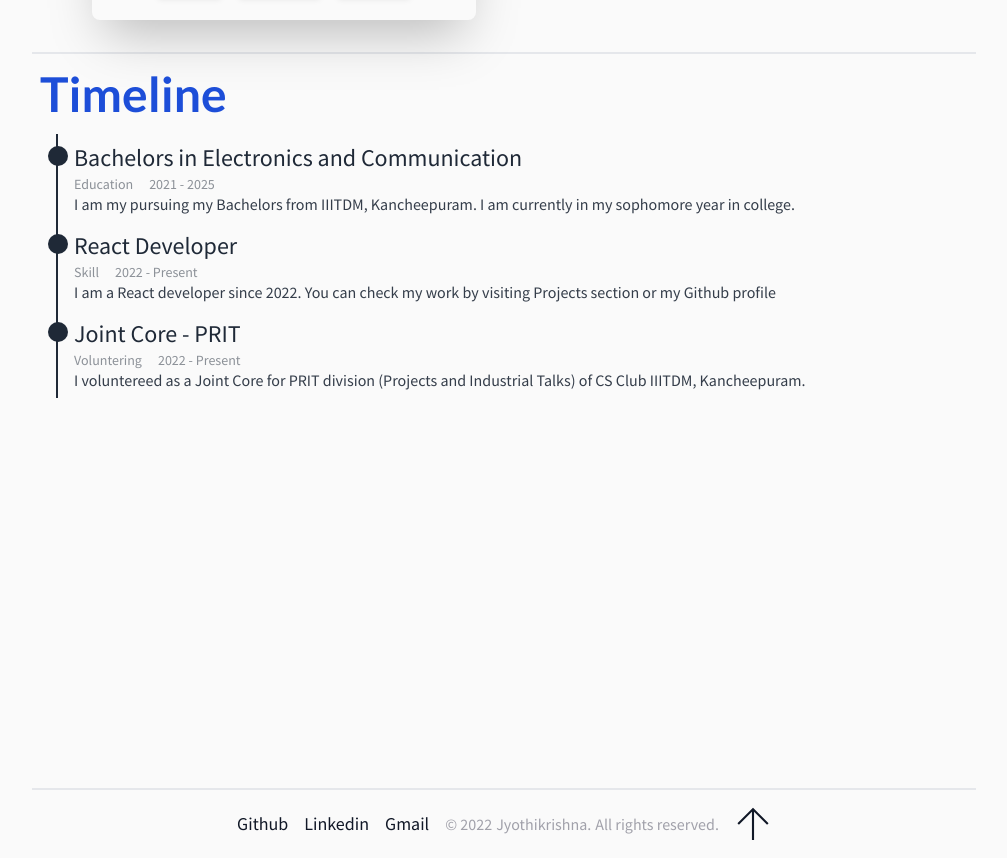
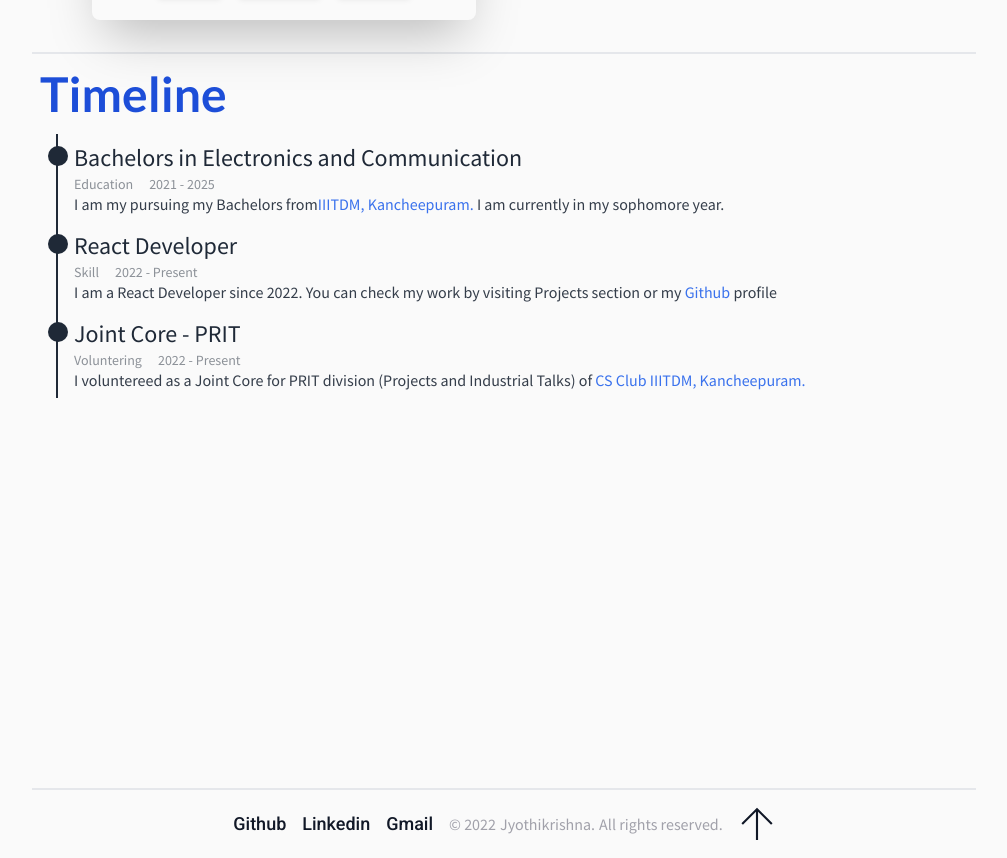
Before and after one commit to bhendi-boi/portfolio, a React (Vite) app: page / in a window 1280 px wide. Shown: the part 2564-3422 px from the top of the page, without its empty margins (136-1143 px from the left). Built offline with nearby package versions, Linux system fonts and the light colour scheme.

Commit message:
added links in timelie items

```diff
--- a/src/assets/TimeLine.js
+++ /dev/null
@@ -1,28 +0,0 @@
-export default [
-  {
-    title: "Bachelors in Electronics and Communication",
-    start: 2021,
-    end: 2025,
-    category: "Education",
-    details:
-      "I am my pursuing my Bachelors from IIITDM, Kancheepuram. I am currently in my sophomore year in college.",
-  },
-  {
-    title: "React Developer",
-    start: 2022,
-    end: null,
-    category: "Skill",
-    details:
-      "I am a React developer since 2022. You can check my work by visiting Projects section or my Github profile",
-    links: ["https://www.github.com/bhendi-boi"],
-  },
-  {
-    title: "Joint Core - PRIT",
-    start: 2022,
-    end: null,
-    category: "Voluntering",
-    details:
-      "I voluntereed as a Joint Core for PRIT division (Projects and Industrial Talks) of CS Club IIITDM, Kancheepuram. ",
-    links: ["https://www.github.com/bhendi-boi"],
-  },
-];
--- /dev/null
+++ b/src/assets/TimeLine.jsx
@@ -0,0 +1,70 @@
+export default [
+  {
+    title: "Bachelors in Electronics and Communication",
+    start: 2021,
+    end: 2025,
+    category: "Education",
+    details: <BTechDetails />,
+  },
+  {
+    title: "React Developer",
+    start: 2022,
+    end: null,
+    category: "Skill",
+    details: <ReactDeveloperDetails />,
+  },
+  {
+    title: "Joint Core - PRIT",
+    start: 2022,
+    end: null,
+    category: "Voluntering",
+    details: <PritJCDetails />,
+  },
+];
+
+function ReactDeveloperDetails() {
+  return (
+    <p className="leading-5 opacity-90">
+      I am a React Developer since 2022. You can check my work by visiting
+      Projects section or my{" "}
+      <a
+        href="https://github.com/bhendi-boi"
+        target="_blank"
+        className="text-blue-600 hover:underline hover:underline-offset-2"
+      >
+        Github
+      </a>{" "}
+      profile
+    </p>
+  );
+}
+function BTechDetails() {
+  return (
+    <p className="leading-5 opacity-90">
+      I am my pursuing my Bachelors from
+      <a
+        href="https://iiitdm.ac.in/"
+        target="_blank"
+        className="text-blue-600 hover:underline hover:underline-offset-2"
+      >
+        IIITDM, Kancheepuram.
+      </a>{" "}
+      I am currently in my sophomore year.
+    </p>
+  );
+}
+function PritJCDetails() {
+  return (
+    <p className="leading-5 opacity-90">
+      I voluntereed as a Joint Core for PRIT division (Projects and Industrial
+      Talks) of{" "}
+      <a
+        href="https://csclub.netlify.app/"
+        target="_blank"
+        className="text-blue-600 hover:underline hover:underline-offset-2"
+      >
+        CS Club IIITDM, Kancheepuram.
+      </a>{" "}
+    </p>
+  );
+}
--- a/src/components/Contact.jsx
+++ b/src/components/Contact.jsx
@@ -6,7 +6,7 @@ const Contact = ({ scrollRef, handleScrollToTop }) => {
       <ul
         role="list"
         ref={scrollRef}
-        className="flex self-center justify-center col-span-2 gap-4 text-lg font-medium"
+        className="flex self-center justify-center col-span-2 gap-4 text-lg font-medium font-chips"
       >
         <li>
           <a
--- a/src/components/TimeLineItem.jsx
+++ b/src/components/TimeLineItem.jsx
@@ -1,5 +1,5 @@
 import { motion } from "framer-motion";
-const TimeLineItem = ({ title, start, end, details, links, category }) => {
+const TimeLineItem = ({ title, start, end, details, category }) => {
   const END = end ? end : "Present";
 
   return (
@@ -25,7 +25,8 @@ const TimeLineItem = ({ title, start, end, details, links, category }) => {
           </span>
         </span>
       </div>
-      <p className="leading-5 opacity-90">{details}</p>
+      {/* <p className="leading-5 opacity-90">{details}</p> */}
+      {details}
     </motion.article>
   );
 };
```
